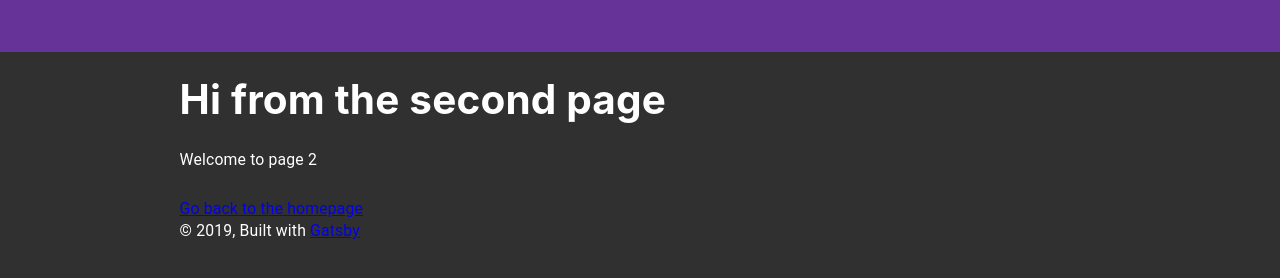
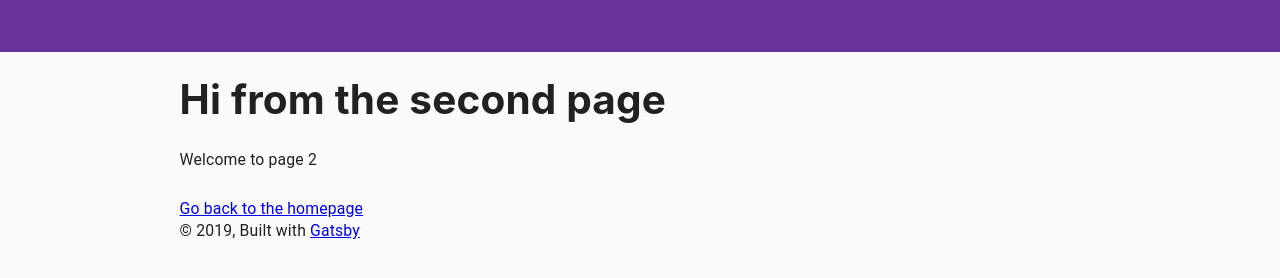
Before and after one commit to zhelvis/gatsby-material-ui, a Gatsby site: page /page-2 in a window 1280 px wide. Built offline with nearby package versions, Linux system fonts and the light colour scheme; Gatsby itself is replaced by a stand-in of ours.

Commit message:
add theme switching by react contex

```diff
--- a/src/index.js
+++ b/src/index.js
@@ -1,14 +1,40 @@
-import React from 'react';
-import CssBaseline from '@material-ui/core/CssBaseline';
-import { ThemeProvider } from '@material-ui/core/styles';
-import theme from './theme';
+import React, { useState, useMemo, createContext } from "react"
+import { CssBaseline } from "@material-ui/core"
+import { ThemeProvider, createMuiTheme } from "@material-ui/core/styles"
+
+export const DarkModeContext = createContext({
+  darMode: false,
+  toogleDarkMode: () => {},
+})
+
+const App = ({ children }) => {
+  const [darkMode, setDarkMode] = useState(false)
+
+  const toogleDarkMode = () =>  setDarkMode(!darkMode);
+
+  const theme = useMemo(
+    () =>
+      createMuiTheme({
+        palette: {
+          type: darkMode ? "dark" : "light",
+        },
+      }),
+    [darkMode]
+  )
+
+  return (
+    <DarkModeContext.Provider value={{
+      darkMode,
+      toogleDarkMode
+    }}>
+      <ThemeProvider theme={theme}>
+        <CssBaseline />
+        {children}
+      </ThemeProvider>
+    </DarkModeContext.Provider>
+  )
+}
 
 export const wrapRootElement = ({ element }) => {
-  return (
-      <ThemeProvider theme={theme}>
-        {/* CssBaseline kickstart an elegant, consistent, and simple baseline to build upon. */}
-        <CssBaseline />
-        {element}
-      </ThemeProvider>
-  );
+  return <App>{element}</App>
 }
```
Also changed, not shown: src/pages/index.js (+8 -3 lines).
